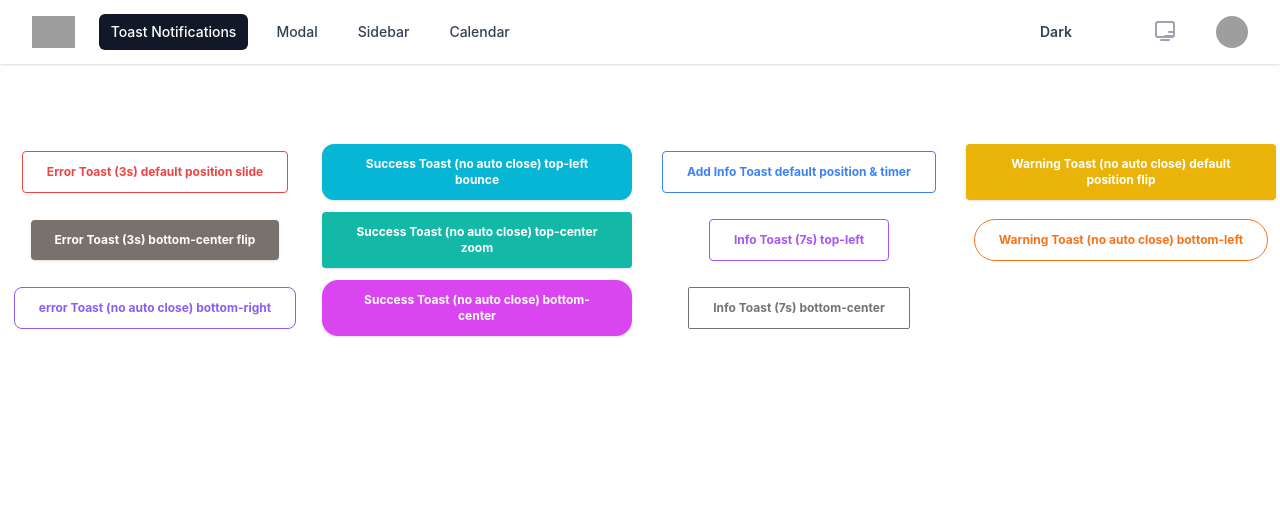
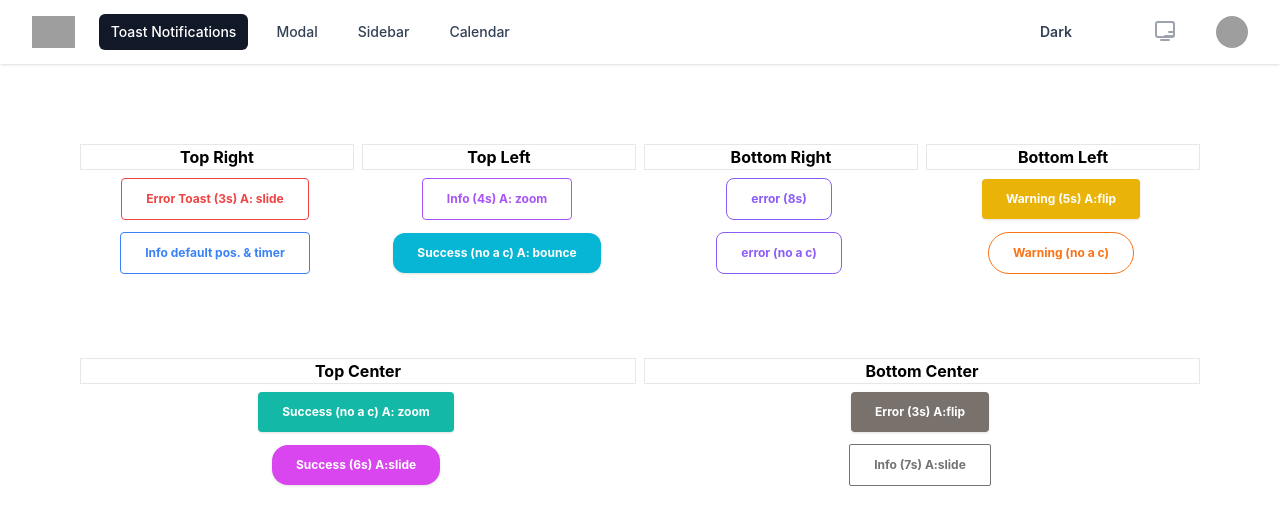
Before and after one commit to mehdad-hussain/toast-notification, a React (Create React App) app: page /Toast in a window 1280 px wide. Shown: the top 524 px of the page. Built offline with nearby package versions, Linux system fonts and the light colour scheme; grey boxes are pictures that could not be loaded.

Commit message:
22/2 - realigned pages

```diff
--- a/src/pages/modal/ModalPage.js
+++ b/src/pages/modal/ModalPage.js
@@ -10,7 +10,7 @@ export const ModalPage = () => {
     <>
       <ModalContainer ref={modalRef} />
 
-      <div className="grid items-center justify-center w-full grid-cols-4 gap-2 mt-20 h-1/2 justify-items-center">
+      <div className="grid items-center justify-center w-full grid-cols-4 gap-2 mt-20 h-1/2 justify-items-center container">
         <BtnSolid
           onClick={() => {
             modalRef.current.openModal({
--- a/src/pages/toast/ToastPage.js
+++ b/src/pages/toast/ToastPage.js
@@ -1,12 +1,25 @@
 import { useContext } from "react";
 // prettier-ignore
-import { BtnOutline, BtnSolid, toastAnimation, ToastContainer, ToastContext } from "components";
+import { BtnOutline, BtnSolid, toastAnimation, ToastContext } from "components";
 
 export const ToastPage = () => {
   const { toast, positionedToast } = useContext(ToastContext);
 
   return (
-    <div className="grid items-center justify-center w-full grid-cols-4 lgM:grid-cols-3 mdM:grid-cols-2 smM:grid-cols-1 gap-2 mt-20 h-1/2 justify-items-center">
+    <>
+      <div className="grid items-center justify-center w-full grid-cols-4 gap-2 mt-20 h-1/2 justify-items-center container">
+        <div className="border w-full text-center font-bold dark:text-white">
+          Top Right
+        </div>
+        <div className="border w-full text-center font-bold dark:text-white">
+          Top Left
+        </div>
+        <div className="border w-full text-center font-bold dark:text-white">
+          Bottom Right
+        </div>
+        <div className="border w-full text-center font-bold dark:text-white">
+          Bottom Left
+        </div>
         <BtnOutline
           onClick={() => {
             toast.current.error(" It's a Error Message", {
@@ -19,7 +32,68 @@ export const ToastPage = () => {
           padding="px-6 py-3"
           borderRadius="rounded"
         >
-        Error Toast (3s) default position slide
+          Error Toast (3s) A: slide
+        </BtnOutline>
+
+        <BtnOutline
+          onClick={() => {
+            positionedToast.topLeft.current.info(
+              "It's a Info Message, it will be closed after 7s .. Lorem ipsum dolor sit amet",
+              {
+                timer: 4,
+                animation: toastAnimation.zoom,
+              }
+            );
+          }}
+          bgColor="bg-purple-500"
+          text="text-purple-500 text-xs font-bold"
+          padding="px-6 py-3"
+          borderRadius="rounded"
+        >
+          Info (4s) A: zoom
+        </BtnOutline>
+
+        <BtnOutline
+          onClick={() => {
+            positionedToast.bottomRight.current.error(" It's a error Message", {
+              timer: 8,
+            });
+          }}
+          bgColor="bg-violet-500"
+          text="text-violet-500 text-xs font-bold"
+          padding="px-6 py-3"
+          borderRadius="rounded-lg"
+        >
+          error (8s)
+        </BtnOutline>
+
+        <BtnSolid
+          onClick={() => {
+            positionedToast.bottomLeft.current.warn("It's a Warning Message", {
+              animation: toastAnimation.flip,
+              timer: 5,
+            });
+          }}
+          bgColor="bg-yellow-500"
+          text="text-xs text-white font-bold"
+          padding="px-6 py-3"
+          borderRadius="rounded"
+        >
+          Warning (5s) A:flip
+        </BtnSolid>
+
+        <BtnOutline
+          onClick={() => {
+            toast.current.info(
+              "It's a Info Message, it will be closed after 7s .. Lorem ipsum dolor sit amet"
+            );
+          }}
+          bgColor="bg-blue-500"
+          text="text-blue-500 text-xs font-bold"
+          padding="px-6 py-3"
+          borderRadius="rounded"
+        >
+          Info default pos. & timer
         </BtnOutline>
 
         <BtnSolid
@@ -34,52 +108,46 @@ export const ToastPage = () => {
           padding="px-6 py-3"
           borderRadius="rounded-xl"
         >
-        Success Toast (no auto close) top-left bounce
+          Success (no a c) A: bounce
         </BtnSolid>
 
         <BtnOutline
           onClick={() => {
-          toast.current.info(
-            "It's a Info Message, it will be closed after 7s .. Lorem ipsum dolor sit amet"
-          );
+            positionedToast.bottomRight.current.error(" It's a error Message", {
+              isAutoClose: false,
+            });
           }}
-        bgColor="bg-blue-500"
-        text="text-blue-500 text-xs font-bold"
+          bgColor="bg-violet-500"
+          text="text-violet-500 text-xs font-bold"
           padding="px-6 py-3"
-        borderRadius="rounded"
+          borderRadius="rounded-lg"
         >
-        Add Info Toast default position & timer
+          error (no a c)
         </BtnOutline>
 
-      <BtnSolid
+        <BtnOutline
           onClick={() => {
-          toast.current.warn("It's a Warning Message", {
+            positionedToast.bottomLeft.current.warn(" It's a Warning Message", {
               isAutoClose: false,
-            animation: toastAnimation.flip,
             });
           }}
-        bgColor="bg-yellow-500"
-        text="text-xs text-white font-bold"
+          bgColor="bg-orange-500"
+          text="text-orange-500 text-xs font-bold"
           padding="px-6 py-3"
-        borderRadius="rounded"
+          borderRadius="rounded-full"
         >
-        Warning Toast (no auto close) default position flip
-      </BtnSolid>
+          Warning (no a c)
+        </BtnOutline>
+      </div>
 
-      <BtnSolid
-        onClick={() => {
-          positionedToast.bottomCenter.current.error(" It's a Error Message ", {
-            timer: 3,
-            animation: toastAnimation.flip,
-          });
-        }}
-        bgColor="bg-stone-500"
-        text="text-white text-xs font-bold"
-        padding="px-6 py-3"
-        borderRadius="rounded"
-      >
-        Error Toast (3s) bottom-center flip
-      </BtnSolid>
+      {/* section: center */}
+      <div className="grid items-center justify-center w-full grid-cols-2 gap-2 mt-20 h-1/2 justify-items-center container">
+        <div className="border w-full text-center font-bold dark:text-white">
+          Top Center
+        </div>
+        <div className="border w-full text-center font-bold dark:text-white">
+          Bottom Center
+        </div>
 
         <BtnSolid
           onClick={() => {
@@ -97,60 +165,31 @@ export const ToastPage = () => {
           padding="px-6 py-3"
           borderRadius="rounded"
         >
-        Success Toast (no auto close) top-center zoom
+          Success (no a c) A: zoom
         </BtnSolid>
-
-      <BtnOutline
+        <BtnSolid
           onClick={() => {
-          positionedToast.topLeft.current.info(
-            "It's a Info Message, it will be closed after 7s .. Lorem ipsum dolor sit amet",
+            positionedToast.bottomCenter.current.error(
+              " It's a Error Message ",
               {
-              timer: 7,
+                timer: 3,
+                animation: toastAnimation.flip,
               }
             );
           }}
-        bgColor="bg-purple-500"
-        text="text-purple-500 text-xs font-bold"
+          bgColor="bg-stone-500"
+          text="text-white text-xs font-bold"
           padding="px-6 py-3"
           borderRadius="rounded"
         >
-        Info Toast (7s) top-left
-      </BtnOutline>
-
-      <BtnOutline
-        onClick={() => {
-          positionedToast.bottomLeft.current.warn(" It's a Warning Message", {
-            isAutoClose: false,
-          });
-        }}
-        bgColor="bg-orange-500"
-        text="text-orange-500 text-xs font-bold"
-        padding="px-6 py-3"
-        borderRadius="rounded-full"
-      >
-        Warning Toast (no auto close) bottom-left
-      </BtnOutline>
-
-      <BtnOutline
-        onClick={() => {
-          positionedToast.bottomRight.current.error(" It's a error Message", {
-            isAutoClose: false,
-          });
-        }}
-        bgColor="bg-violet-500"
-        text="text-violet-500 text-xs font-bold"
-        padding="px-6 py-3"
-        borderRadius="rounded-lg"
-      >
-        error Toast (no auto close) bottom-right
-      </BtnOutline>
-
+          Error (3s) A:flip
+        </BtnSolid>
         <BtnSolid
           onClick={() => {
-          positionedToast.bottomCenter.current.success(
+            positionedToast.topCenter.current.success(
               " It's a Successful Message",
               {
-              isAutoClose: false,
+                timer: 6,
               }
             );
           }}
@@ -159,7 +198,7 @@ export const ToastPage = () => {
           padding="px-6 py-3"
           borderRadius="rounded-2xl"
         >
-        Success Toast (no auto close) bottom-center
+          Success (6s) A:slide
         </BtnSolid>
 
         <BtnOutline
@@ -176,9 +215,9 @@ export const ToastPage = () => {
           padding="px-6 py-3"
           borderRadius="rounded-sm"
         >
-        Info Toast (7s) bottom-center
+          Info (7s) A:slide
         </BtnOutline>
       </div>
-    // </ToastContainer>
+    </>
   );
 };
```
Lines whose indentation alone changed are shown as unchanged.
